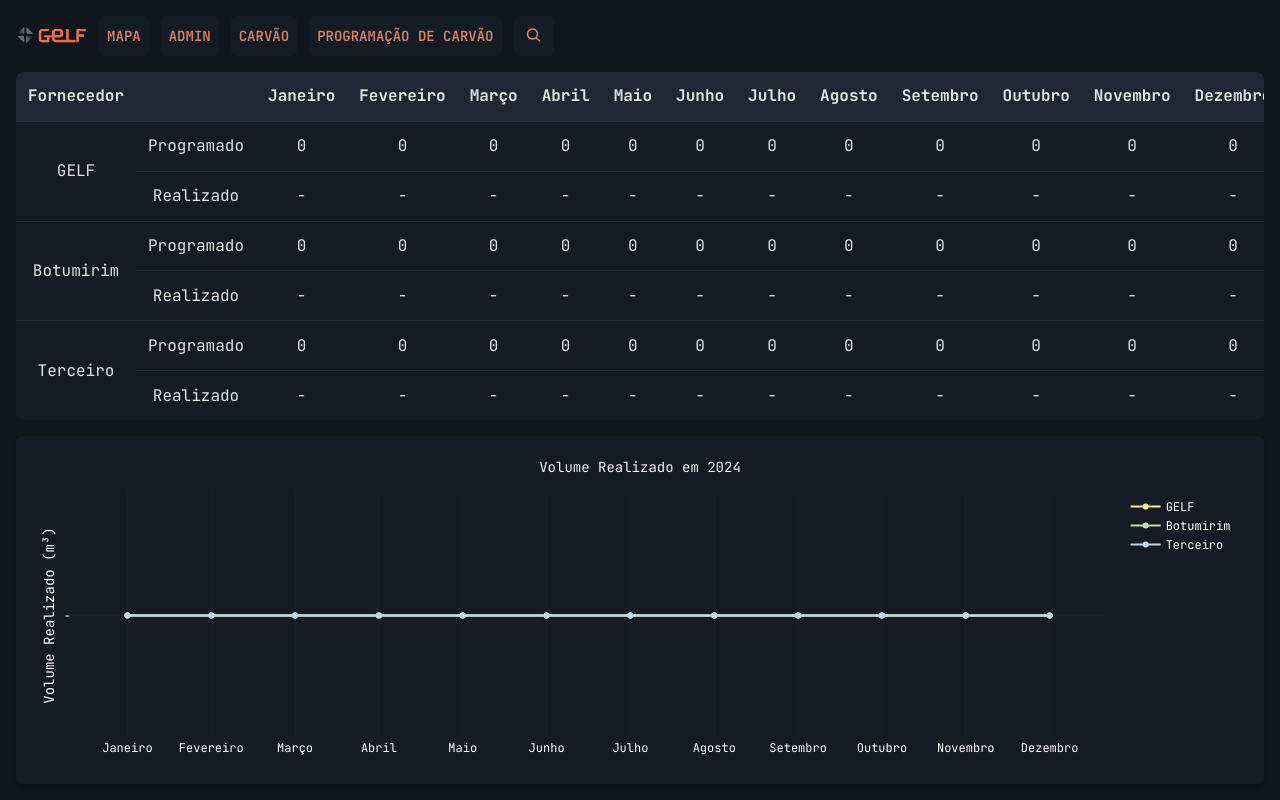
After one commit to andrelopes-code/gelfsid-app, a Django app: page /dashboard/schedule/ in a window 1280 px wide. The commit adds this page. Run offline with Django 5.2, Linux system fonts and the light colour scheme; data that the repository does not hold is empty; parts of the project's set-up code (start-up, migrations or seed data) failed here and were passed over; some libraries are stand-ins or nearby versions.

Commit message:
feat: adicionada pagina de estatisticas de programação de carvão, com a tabela de programado/realizado e o gráfico de volume realizado

```diff
--- a/gelfmp/charts/charts.py
+++ b/gelfmp/charts/charts.py
@@ -15,6 +15,12 @@ from gelfmp.utils.error_handlers import handle_chart_error
 
 # Define o tema personalizado como o padrão para os gráficos
 pio.templates.default = go.layout.Template(layout=theme.custom_layout)
+
+SUPPLIER_COLORS = {
+    'GELF': '#FFE699',
+    'Botumirim': '#C5E0B4',
+    'Terceiro': '#BDD7EE',
+}
 
 
 @handle_chart_error
@@ -418,6 +424,58 @@ def supplier_iqfs_last_3_months(supplier_id, months_ago=3, html=False):
     return html_else_json(fig, html)
 
 
+@handle_chart_error
+def charcoal_schedule(data, year, month_labels, html=False):
+    df = pd.DataFrame(data)
+    title = f'Volume Realizado em {year}'
+
+    if df.empty:
+        return no_data_error(title)
+
+    fig = go.Figure()
+
+    for supplier_type in df['supplier_type'].unique():
+        data = df[df['supplier_type'] == supplier_type]
+
+        realized_data = data['realized'].iloc[0]
+        planned_data = data['planned'].iloc[0]
+
+        percentage_data = [
+            (realized / planned * 100 if planned != 0 and not isinstance(realized, str) else None)
+            for realized, planned in zip(realized_data, planned_data)
+        ]
+
+        customdata = list(zip(planned_data, percentage_data))
+
+        line_color = SUPPLIER_COLORS.get(supplier_type, 'gray')
+
+        fig.add_trace(
+            go.Scatter(
+                x=month_labels,
+                y=realized_data,
+                mode='lines+markers',
+                name=supplier_type,
+                cliponaxis=False,
+                hovertemplate=(
+                    '<b>Mês: %{x}</b><br>'
+                    'Realizado: %{y:.2f} m³ (%{customdata[1]:.2f}%)<br>'
+                    'Planejado: %{customdata[0]:.2f} m³'
+                ),
+                line=dict(color=line_color),
+                customdata=customdata,
+            )
+        )
+
+    fig.update_layout(
+        title=title,
+        yaxis_title='Volume Realizado (m³)',
+        showlegend=True,
+        margin=dict(l=40, r=15, t=40, b=20),
+    )
+
+    return html_else_json(fig, html)
+
+
 def supplier_charcoal_entries(supplier, group_by='day', months=3, start_date=None, end_date=None, html=False):
     return charcoal_entries(
         supplier=supplier,
--- a/gelfmp/views.py
+++ b/gelfmp/views.py
@@ -1,10 +1,13 @@
-from django.db.models import Q
+from django.db.models import Q, Sum
 from django.http import HttpRequest
 from django.shortcuts import redirect, render
+from django.utils.timezone import now
 
 from gelfcore.router import Router
 from gelfmp.charts import charts, forms
-from gelfmp.models import Supplier
+from gelfmp.models import CharcoalMonthlyPlan, Supplier
+from gelfmp.models.charcoal_entry import CharcoalEntry
+from gelfmp.models.choices import SupplierType
 
 router = Router()
 
@@ -67,6 +70,7 @@ def supplier_search(request: HttpRequest):
     suppliers = []
 
     if query := request.GET.get('q'):
+        # Busca por nome, cidade ou CPF/CNPJ
         suppliers = Supplier.objects.filter(
             Q(corporate_name__icontains=query) | Q(city__name__icontains=query) | Q(cpf_cnpj__icontains=query),
         )
@@ -75,7 +79,7 @@ def supplier_search(request: HttpRequest):
 
 
 @router('dashboard/charcoal/', name='charcoal_dashboard')
-def dashboard(request: HttpRequest):
+def charcoal_dashboard(request: HttpRequest):
     context = {
         'charts': [
             {
@@ -96,3 +100,70 @@ def dashboard(request: HttpRequest):
     }
 
     return render(request, 'dashboard/charcoal.html', context=context)
+
+
+@router('dashboard/schedule/', name='charcoal_schedule')
+def charcoal_schedule(request: HttpRequest):
+    year = now().year
+
+    # Obtem as programações do ano informado.
+    plans = CharcoalMonthlyPlan.objects.filter(year=year).order_by(
+        'supplier__supplier_type',
+        'supplier__corporate_name',
+        'month',
+    )
+
+    supplier_types = {supplier_type: display for supplier_type, display in SupplierType.choices}
+    grouped_data = {supplier_type: {'planned': [0] * 12, 'realized': ['-'] * 12} for supplier_type in supplier_types}
+
+    for plan in plans:
+        month_index = plan.month - 1
+        supplier_type = plan.supplier.supplier_type
+        grouped_data[supplier_type]['planned'][month_index] += plan.planned_volume
+
+    charcoal_entries = (
+        CharcoalEntry.objects.filter(entry_date__year=year)
+        .values('supplier__supplier_type', 'entry_date__month')
+        .annotate(realized_volume=Sum('entry_volume'))
+    )
+
+    for entry in charcoal_entries:
+        supplier_type = entry['supplier__supplier_type']
+        month_index = entry['entry_date__month'] - 1
+        realized_volume = entry['realized_volume']
+
+        grouped_data[supplier_type]['realized'][month_index] = round(realized_volume, 2)
+
+    table_data = [
+        {'supplier_type': supplier_types[supplier_type], 'planned': data['planned'], 'realized': data['realized']}
+        for supplier_type, data in grouped_data.items()
+    ]
+
+    month_labels = [
+        'Janeiro',
+        'Fevereiro',
+        'Março',
+        'Abril',
+        'Maio',
+        'Junho',
+        'Julho',
+        'Agosto',
+        'Setembro',
+        'Outubro',
+        'Novembro',
+        'Dezembro',
+    ]
+
+    context = {
+        'table_data': table_data,
+        'year': year,
+        'charts': [
+            {
+                'id': 'charcoal_schedule',
+                'data': charts.charcoal_schedule(table_data, year, month_labels, html=True),
+            },
+        ],
+        'months': month_labels,
+    }
+
+    return render(request, 'dashboard/schedule.html', context=context)
--- a/static/css/style.css
+++ b/static/css/style.css
@@ -1029,6 +1029,10 @@ video {
   list-style-type: none;
 }
 
+.grid-cols-1{
+  grid-template-columns: repeat(1, minmax(0, 1fr));
+}
+
 .grid-cols-2{
   grid-template-columns: repeat(2, minmax(0, 1fr));
 }
@@ -1173,6 +1177,14 @@ video {
 
 .border-t-\[3px\]{
   border-top-width: 3px;
+}
+
+.\!border-none{
+  border-style: none !important;
+}
+
+.border-none{
+  border-style: none;
 }
 
 .border-dark-200{
@@ -1699,6 +1711,10 @@ html::-webkit-scrollbar-thumb:hover {
   color: rgb(71 85 105 / var(--tw-text-opacity));
 }
 
+.last\:\!border-none:last-child{
+  border-style: none !important;
+}
+
 .hover\:translate-x-1:hover{
   --tw-translate-x: 0.25rem;
   transform: translate(var(--tw-translate-x), var(--tw-translate-y)) rotate(var(--tw-rotate)) skewX(var(--tw-skew-x)) skewY(var(--tw-skew-y)) scaleX(var(--tw-scale-x)) scaleY(var(--tw-scale-y));
--- a/static/css/table.css
+++ b/static/css/table.css
@@ -15,7 +15,6 @@
 
 .table-container {
     overflow-x: auto;
-    border: 1px solid var(--color-border);
     border-radius: 8px;
     background-color: var(--color-bg);
 }
@@ -30,7 +29,7 @@ thead {
 }
 
 th {
-    text-align: left;
+    text-align: center;
     padding: 12px;
     font-weight: bold;
     color: var(--color-text);
@@ -44,9 +43,9 @@ th a {
     transition: color 0.2s;
 }
 
-th a:hover {
+/* th a:hover {
     color: var(--color-link-hover);
-}
+} */
 
 tbody tr {
     transition: background-color 0.2s;
@@ -56,9 +55,9 @@ tbody tr:nth-child(even) {
     background-color: var(--color-row-alt);
 }
 
-tbody tr:hover {
+/* tbody tr:hover {
     background-color: var(--color-row-hover);
-}
+} */
 
 td {
     padding: 12px;
--- a/templates/components/header/dashboard.html
+++ b/templates/components/header/dashboard.html
@@ -13,12 +13,10 @@
             {% url 'admin:index' as url %}
             {% include "components/header/button.html" with href=url text="ADMIN" %}
             <!-- Dashboards -->
-            <div class="bg-dark-100 rounded-md h-10 font-semibold text-sm pointer-events-auto">
-                <a href="{% url 'charcoal_dashboard' %}"
-                   class="hover:brightness-125 flex justify-center items-center px-2 w-fit h-full text-primary transition-[filter] duration-300">
-                    CARVÃO
-                </a>
-            </div>
+            {% url 'charcoal_dashboard' as url %}
+            {% include "components/header/button.html" with href=url text="CARVÃO" %}
+            {% url 'charcoal_schedule' as url %}
+            {% include "components/header/button.html" with href=url text="PROGRAMAÇÃO DE CARVÃO" %}
             <div class="pointer-events-auto">{% include "components/supplier_search.html" %}</div>
         </div>
     </nav>
--- /dev/null
+++ b/templates/dashboard/schedule.html
@@ -0,0 +1,67 @@
+{% extends "base.html" %}
+{% load static %}
+{% block extrahead %}
+    <script>const updateChartUrl = "{% url 'update_chart' %}";</script>
+    <script src="{% static 'js/charts_update_handler.js' %}"></script>
+    <link rel="stylesheet" type="text/css" href="{% static 'css/table.css' %}">
+{% endblock extrahead %}
+{% block content %}
+    <div class="relative flex bg-white w-screen h-screen overflow-hidden">
+        <div class="flex flex-col w-full h-full">
+            {% include "components/header/dashboard.html" %}
+            <main class="flex bg-dark w-full h-full overflow-y-hidden"
+                  id="dashboard-content">
+                <!-- Container -->
+                <div class="gap-4 grid grid-rows-2 bg-dark px-4 pb-4 !border-none w-full h-full">
+                    <div class="table-container">
+                        <table class="h-full">
+                            <thead>
+                                <th>Fornecedor</th>
+                                <th></th>
+                                {% for month in months %}<th>{{ month }}</th>{% endfor %}
+                            </thead>
+                            <tbody class="text-center">
+                                <!-- GELF -->
+                                <tr class="bg-dark-100">
+                                    <td rowspan="2">{{ table_data.0.supplier_type }}</td>
+                                    <td>Programado</td>
+                                    {% for value in table_data.0.planned %}<td>{{ value }}</td>{% endfor %}
+                                </tr>
+                                <tr class="bg-dark-100">
+                                    <td>Realizado</td>
+                                    {% for value in table_data.0.realized %}<td>{{ value }}</td>{% endfor %}
+                                </tr>
+                                <!-- BOTUMIRIM -->
+                                <tr class="bg-dark-100">
+                                    <td rowspan="2">{{ table_data.1.supplier_type }}</td>
+                                    <td>Programado</td>
+                                    {% for value in table_data.1.planned %}<td>{{ value }}</td>{% endfor %}
+                                </tr>
+                                <tr class="bg-dark-100">
+                                    <td>Realizado</td>
+                                    {% for value in table_data.1.realized %}<td>{{ value }}</td>{% endfor %}
+                                </tr>
+                                <!-- TERCEIRO -->
+                                <tr class="bg-dark-100">
+                                    <td rowspan="2" class="border-none">{{ table_data.2.supplier_type }}</td>
+                                    <td>Programado</td>
+                                    {% for value in table_data.2.planned %}<td>{{ value }}</td>{% endfor %}
+                                </tr>
+                                <tr class="bg-dark-100">
+                                    <td class="border-none">Realizado</td>
+                                    {% for value in table_data.2.realized %}<td class="border-none">{{ value }}</td>{% endfor %}
+                                </tr>
+                            </tbody>
+                        </table>
+                    </div>
+                    <div class="gap-4 grid grid-cols-1 w-full h-full">
+                        <!-- Gráfico de Volume Realizado -->
+                        {% include "components/chart.html" with
+                        chart_id=charts.0.id
+                        chart_data=charts.0.data %}
+                    </div>
+                </div>
+            </main>
+        </div>
+    </div>
+{% endblock content %}
```
Also changed, not shown: gelfmp/fixtures/gelf_supplier_data.json (+7 -6 lines).
